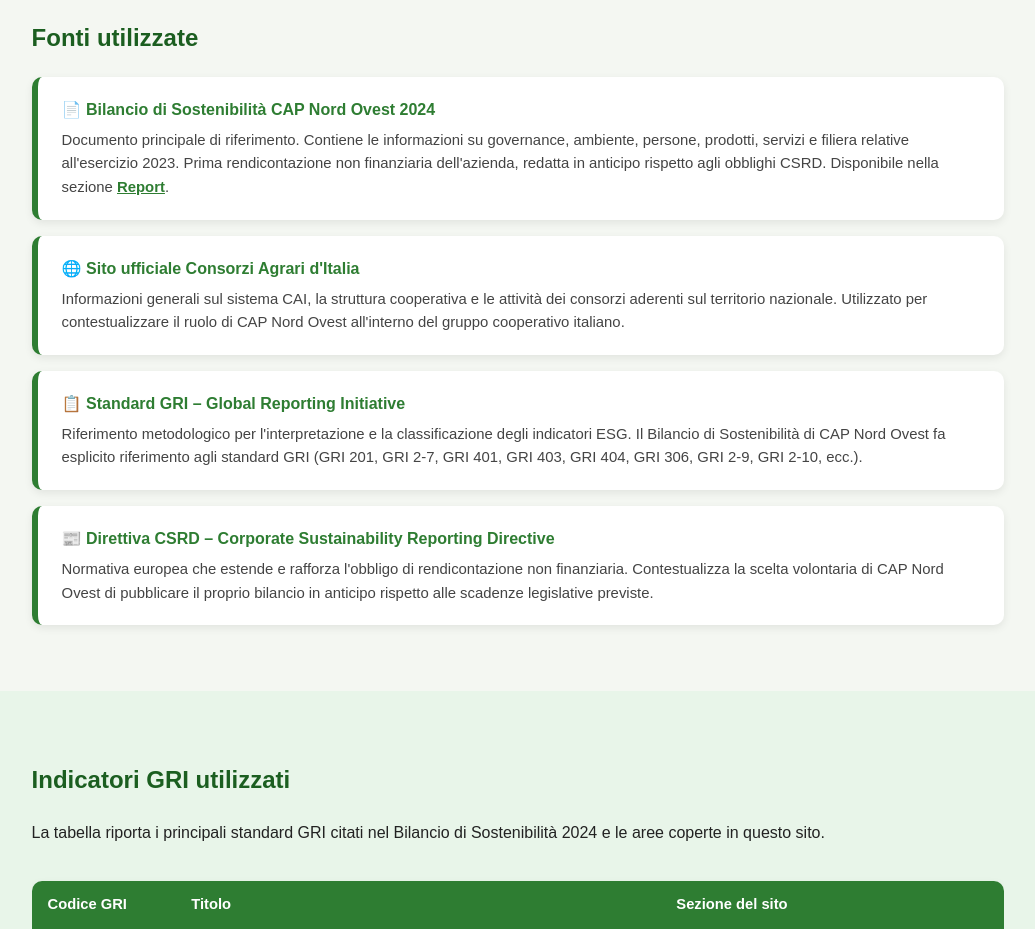
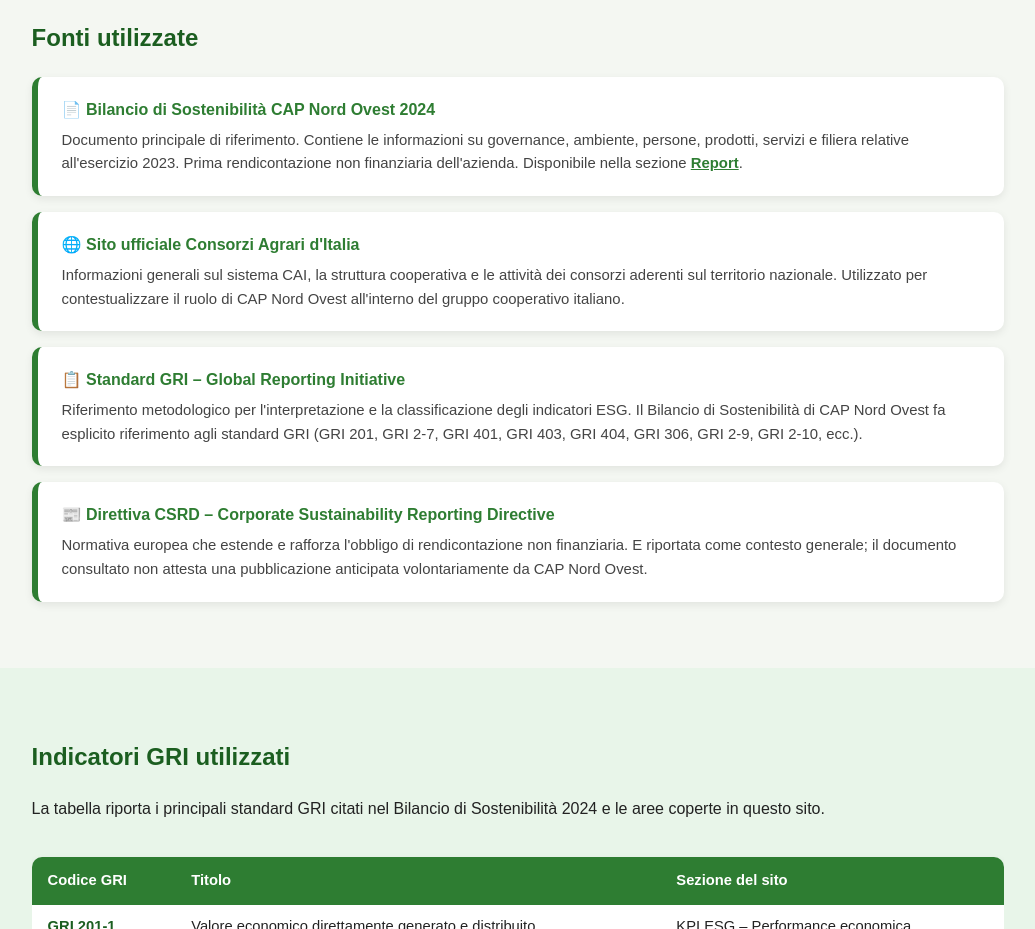
Before and after one commit to pierolcstd/Project-Work-17-CAP-Nord-Ovest, a plain HTML site: page metodologia.html in a window 1280 px wide. Shown: the part 2540-3469 px from the top of the page, without its empty margins (122-1157 px from the left). Drawn offline with Linux system fonts and the light colour scheme.

Commit message:
Update sustainability report content to reflect 2023 exercise and remove references to early compliance with CSRD.

```diff
--- a/metodologia.html
+++ b/metodologia.html
@@ -191,8 +191,8 @@
             <p>
                 Documento principale di riferimento. Contiene le informazioni su governance, ambiente,
                 persone, prodotti, servizi e filiera relative all'esercizio 2023.
-                Prima rendicontazione non finanziaria dell'azienda, redatta in anticipo rispetto agli
-                obblighi CSRD. Disponibile nella sezione <a href="report.html" style="color:#2e7d32; font-weight:bold;">Report</a>.
+                Prima rendicontazione non finanziaria dell'azienda. Disponibile nella sezione
+                <a href="report.html" style="color:#2e7d32; font-weight:bold;">Report</a>.
             </p>
         </div>
         <div class="source-box">
@@ -215,8 +215,8 @@
             <h3>📰 Direttiva CSRD – Corporate Sustainability Reporting Directive</h3>
             <p>
                 Normativa europea che estende e rafforza l'obbligo di rendicontazione non finanziaria.
-                Contestualizza la scelta volontaria di CAP Nord Ovest di pubblicare il proprio bilancio
-                in anticipo rispetto alle scadenze legislative previste.
+                E riportata come contesto generale; il documento consultato non attesta una pubblicazione
+                anticipata volontariamente da CAP Nord Ovest.
             </p>
         </div>
     </section>
```
Also changed, not shown: index.html (+1 -2 lines), report.html (+1 -2 lines).
